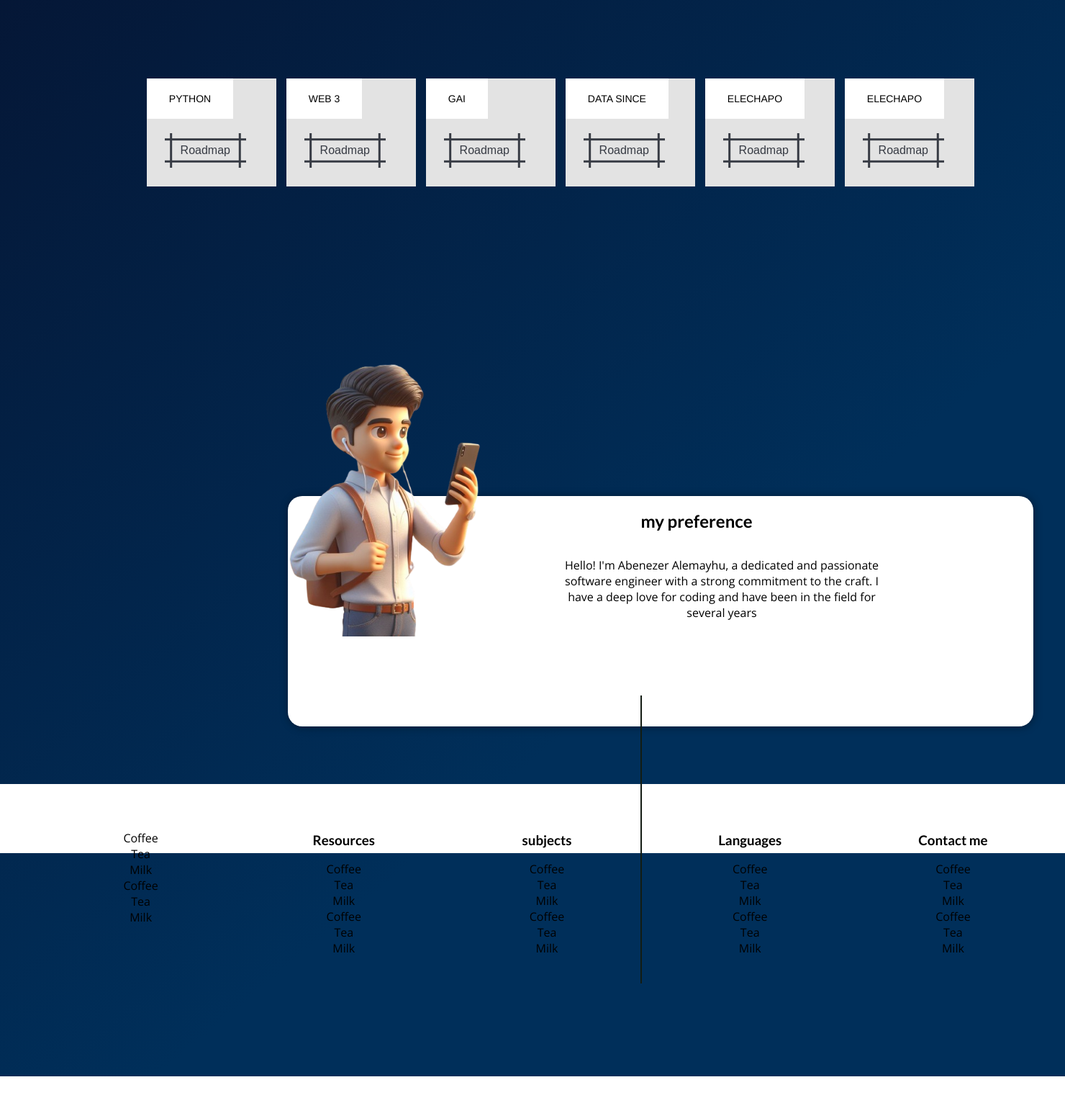
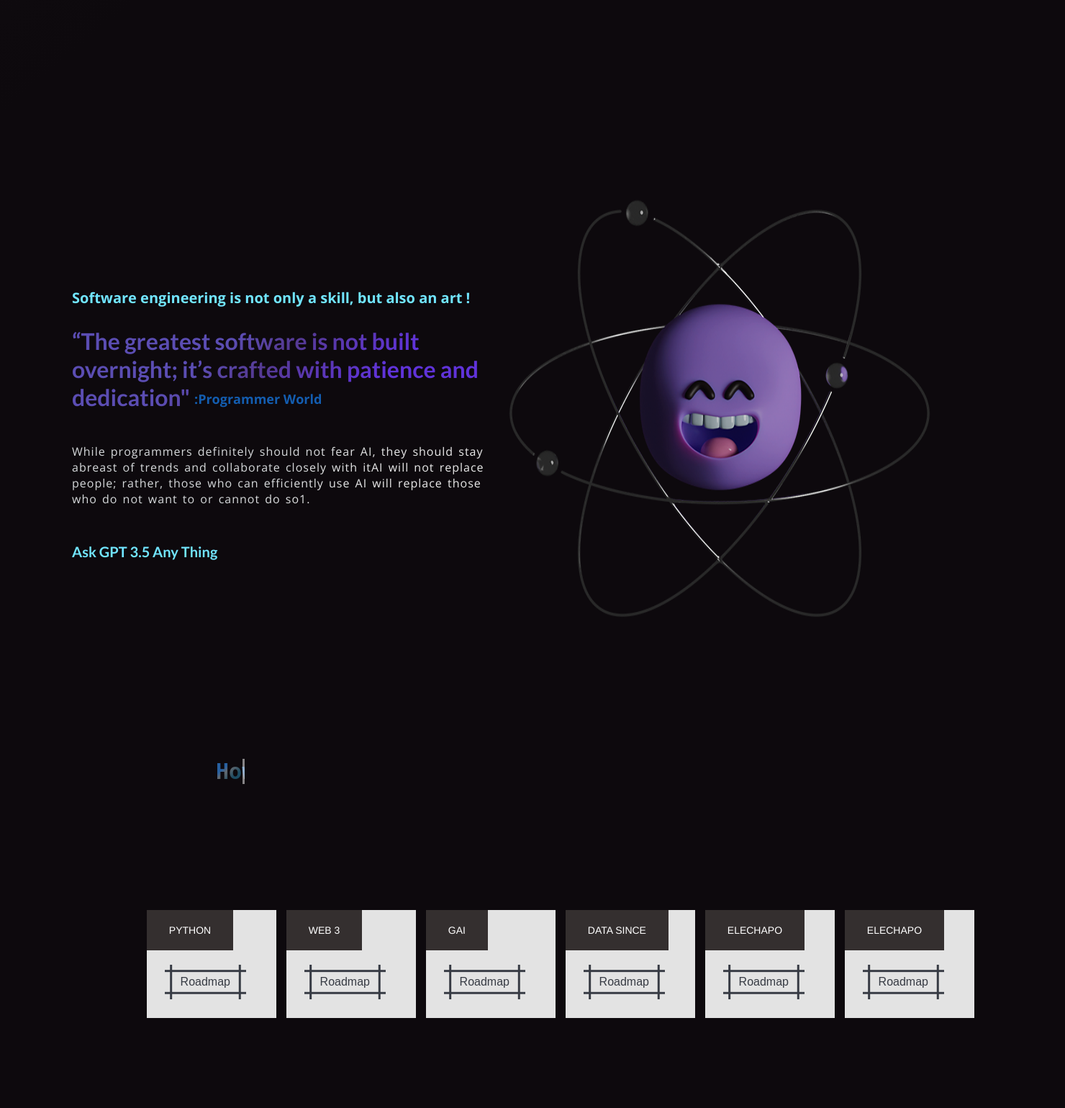
Before and after one commit to Abenezerjr/Blog_page, a Django app: page / in a window 1480 px wide. Shown: the part 2074-3613 px from the top of the page at 72% size. Before the commit the page ends 3569 px from the top, so only its background shows below. Run offline with Django 4.2, Linux system fonts and the light colour scheme; data comes from the database, SQL or seed files in the repository; both versions use the stored data as it was after the commit.

Commit message:
Refactor post-detail.css and app.css for improved layout and aesthetics

```diff
--- a/blog/static/blog/index.css
+++ b/blog/static/blog/index.css
@@ -1,12 +1,13 @@
 body {
-
-background: linear-gradient(140deg, rgba(8,7,31,1) 20%, rgba(0,47,90,1) 78%);
+background: rgb(19,15,19);
+background: linear-gradient(140deg, rgba(19,15,19,1) 30%, rgba(13,9,13,1) 46%);
   }
 
 #welcome {
   /*background: linear-gradient(to right top, #6305dd, #390281);*/
 
-  background: linear-gradient(90deg, rgba(14,12,46,1) 3%, rgba(21,40,93,1) 49%, rgba(18,61,120,1) 100%);
+  /*background: rgb(19,15,19);*/
+  background: linear-gradient(140deg, rgba(19,15,19,1) 30%, rgba(13,9,13,1) 46%);
   padding: 6rem 12%;
 }
 
@@ -21,9 +22,9 @@
   height: 10rem;
   object-fit: cover;
   object-position: top;
-  border: 5px solid white;
+  border: 5px solid #131212;
   border-radius: 12px;
-  background-color: #ffe1bf;
+  background-color: #131212;
   transform: rotateZ(-5deg);
   box-shadow: 0 2px 8px rgba(0, 0, 0, 0.25);
 }
@@ -39,20 +40,24 @@
 #welcome p {
   color: white;
   font-size: 1.5rem;
+    margin-top: 20px;
 }
 
 #latest-posts {
-  background-color: white;
-  padding: 2rem;
-  border-radius: 12px;
+/*background: rgb(19,15,19);*/
+/*background: linear-gradient(140deg, rgba(19,15,19,1) 30%, rgba(13,9,13,1) 46%);*/
+
+    padding: 2rem;
+  /*border-radius: 12px;*/
   width: 60rem;
-  margin: -6rem auto 2rem auto;
-
-  box-shadow: 1px 1px 12px rgba(0, 0, 0, 0.4);
+  margin: 6rem auto 2rem auto;
+  /*box-shadow: 1px 1px 12px rgba(0, 0, 0, 0.4);*/
 }
 
 #latest-posts h2 {
   text-align: center;
+    color: #4fbde7;
+
 }
 
 #latest-posts ul {
@@ -61,6 +66,12 @@
   padding: 0;
   display: flex;
   gap: 1rem;
+
+    backdrop-filter: blur(25px) saturate(200%);
+    -webkit-backdrop-filter: blur(25px) saturate(200%);
+    background-color: rgba(55, 55, 61, 1);
+    border-radius: 12px;
+    border: 1px solid rgba(255, 255, 255, 0.125);
 }
 
 #latest-posts li {
@@ -88,147 +99,10 @@
         opacity: 1;
     }
 }
-.FlexContainer {
-    display: flex;
-    flex-wrap: wrap;
-    justify-content: center;
-    align-items: center;
-    align-content: flex-start;
-    width: 80%;
-    /*background: linear-gradient(140deg, rgba(8,7,31,1) 20%, rgba(0,47,90,1) 78%);;*/
-    height: 50%;
-    overflow: auto;
-    flex-direction:row;
-    /*box-shadow: 1px 1px 12px rgba(0, 0, 0, 0.4);*/
-    /*border-radius: 20px;*/
-    margin-left: 200px;
-    margin-top: 200px;
-
-}
-
-.FlexContainer div {
-    width: 300px;
-    height: 350px;
-    margin: 20px;
-    background: rgb(235,235,243);
-    background: linear-gradient(140deg, rgba(235,235,243,1) 20%, rgba(224,226,228,1) 78%);
-    border-radius: 10px;
-    text-align: center;
-    border: #1a1525;
-    transition: all 0.2s ease;
-    max-height: 80%;
-    max-width: 80%;;
-}
-.FlexContainer div:hover,
-.FlexContainer div:active{
-        /*transform: scale(1.1);*/
-        /*background-color: #82858f;*/
-
-}
-
-#th{
-    margin-left: 700px;
-    margin-top: 60px;
-    height: 400px;
-    width: 400px;
-    max-width:70%;
-    max-height: 70%;
 
 
-}
 
 
-.FlexContainer2{
-     display: flex;
-    flex-wrap: wrap;
-    justify-content: center;
-    align-items: center;
-    align-content: flex-start;
-    width: 70%;
-    background-color: #ffffff;
-    height: 40vh;
-    overflow: auto;
-    flex-direction:row;
-    box-shadow: 1px 1px 12px rgba(0, 0, 0, 0.4);
-    border-radius: 20px;
-    margin-left: 70px;
-    margin-right: 1500px;
-    margin-top: -200px;
-
-}
-#th{
-    margin-left: 800px;
-    margin-top: 60px;
-    height: 400px;
-    width: 400px;
-    max-width:70%;
-    max-height: 70%;
-
-
-}
-
-.FlexContainer2 p{
-    margin-left: 20px;
-    margin-top: 50px;
-    text-align: inherit;
-    padding-right: 200px;
-
-    max-width: 70%;
-    max-height: 80%;
-
-}
-.FlexContainer2 h2{
-    text-align: center;
-    margin-top: 20px;
-}
-.FlexContainer2:hover,
-.FlexContainer2:active
-{
-    background-color: #1443d2;
-
-}
-.FlexContainer3{
-    display: flex;
-    flex-wrap: wrap;
-    justify-content: center;
-    align-items: center;
-    align-content: flex-start;
-    width: 70%;
-    background-color: #ffffff;
-    height: 40vh;
-    overflow: auto;
-    flex-direction:row;
-    box-shadow: 1px 1px 12px rgba(0, 0, 0, 0.4);
-    border-radius: 20px;
-    margin-left: 400px;
-    margin-right: 2000px;
-    margin-top: -200px;
-
-}
-.FlexContainer3 p{
-    margin-right: 100px;
-    text-align: center;
-    padding-left: 270px;
-    max-width: 70%;
-    max-height: 80%;
-
-}
-.FlexContainer3 h2{
-    margin-left: 100px;
-
-}
-
-#th2{
-    margin-right: 700px;
-    margin-top: 100px;
-    margin-left: 350px;
-    height: 400px;
-    width: 400px;
-    max-width:70%;
-    max-height: 70%;
-
-
-}
 .FlexContainer4 {
     display: flex;
     flex-wrap: wrap;
@@ -241,7 +115,7 @@
     max-height: 90vh;
     overflow: auto;
     flex-direction: row;
-    margin-top: 100px;
+    margin-top: 50px;
     margin-left: 150px;
 }
 
@@ -249,7 +123,7 @@
     width: 180px;
     height: 150px;
     margin: 7px;
-background: rgb(227,227,227);
+background: rgb(9, 8, 8);
 background: linear-gradient(140deg, rgba(227,227,227,1) 100%, rgba(158,187,216,1) 100%);
 }
 
@@ -258,10 +132,10 @@
 /* CSS */
 .button-48 {
   appearance: none;
-  background-color: #FFFFFF;
+  background-color: #342f2f;
   border-width: 0;
   box-sizing: border-box;
-  color: #000000;
+  color: #ffffff;
   /*cursor: pointer;*/
   display: inline-block;
   font-family: Clarkson,Helvetica,sans-serif;
@@ -289,7 +163,7 @@
 .button-48:before {
   animation: opacityFallbackOut .5s step-end forwards;
   backface-visibility: hidden;
-  background-color: #EBEBEB;
+  background-color: #9a8f8f;
   clip-path: polygon(-1% 0, 0 0, -25% 100%, -1% 100%);
   content: "";
   height: 100%;
@@ -318,7 +192,6 @@
   --b: 3px;   /* border thickness */
   --s: .45em; /* size of the corner */
   --color: #373B44;
-
   padding: calc(.5em + var(--s)) calc(.9em + var(--s));
   color: var(--color);
   --_p: var(--s);
@@ -329,9 +202,7 @@
   outline: var(--b) solid #0000;
   outline-offset: .6em;
   font-size: 16px;
-
   border: 0;
-
   user-select: none;
   -webkit-user-select: none;
   touch-action: manipulation;
@@ -349,73 +220,286 @@
   background: var(--color);
   color: #fff;
 }
-.parent {
-    display: grid;
-    grid-template-columns: repeat(5, 1fr);
-    grid-template-rows: repeat(5, 1fr);
-    grid-column-gap: 27px;
-    grid-row-gap: 0px;
-    margin-bottom: -200px;
+
+/*addd*/
+.container {
+  position: relative;
+  width: 1160px;
+  display: flex;
+  justify-content: center;
+  flex-wrap: wrap;
+  transform-style: preserve-3d;
+  perspective: 500px;
+  margin: auto;
+}
+.container .box {
+  position: relative;
+  width: 275px;
+  height: 275px;
+  background: #000;
+  transition: 0.5s;
+  transform-style: preserve-3d;
+  overflow: hidden;
+  margin-right: 15px;
+  margin-top: 45px;
+}
+.container:hover .box {
+  transform: rotateY(25deg);
+}
+.container .box:hover ~ .box {
+  transform: rotateY(-25deg);
+}
+.container .box:hover {
+  transform: rotateY(0deg) scale(1.25);
+  z-index: 1;
+  box-shadow: 0 25px 40px rgba(0,0,0,0.5);
+}
+.container .box .imgBx {
+  position: absolute;
+  top: 0;
+  left: 0;
+  width: 100%;
+  height: 100%;
+}
+.container .box .imgBx:before {
+  content: '';
+  position: absolute;
+  top: 0;
+  left: 0;
+  width: 100%;
+  height: 100%;
+  background: linear-gradient(180deg,#f00,#000);
+  z-index: 1;
+  opacity: 0;
+  transition: 0.5s;
+  mix-blend-mode: multiply;
+}
+.container .box:hover .imgBx:before {
+  opacity: 1;
+}
+.container .box .imgBx img {
+  position: absolute;
+  top: 0;
+  left: 0;
+  width: 100%;
+  height: 100%;
+  object-fit: cover;
+}
+.container .box .content {
+  position: absolute;
+  top: 0;
+  left: 0;
+  width: 100%;
+  height: 100%;
+  z-index: 1;
+  display: flex;
+  padding: 20px;
+  align-items: flex-end;
+  box-sizing: border-box;
+}
+.container .box .content h2 {
+  color: #fff;
+  transition: 0.5s;
+  text-transform: uppercase;
+  margin-bottom: 5px;
+  font-size: 20px;
+  transform: translateY(200px);
+  transition-delay: 0.3s;
+}
+.container .box:hover .content h2 {
+  transform: translateY(0px);
+}
+.container .box .content p {
+  color: #fff;
+  transition: 0.5s;
+  font-size: 14px;
+  transform: translateY(200px);
+  transition-delay: 0.4s;
+}
+.container .box:hover .content p {
+  transform: translateY(0px);
+}
+
+.gpt3 {
+    display: flex;
+    flex-wrap: wrap;
+    justify-content: center;
+    align-items: center;
+    align-content: center;
+    width: 95%;
+
+    height: 80vh;
+    margin-top: 200px;
+    /*overflow: auto;*/
+    flex-direction: row;
+}
+
+/*.gpt3 div {*/
+/*    width: 400px;*/
+/*    height: 400px;*/
+/*    margin: 50px;*/
+/*    max-width: 90%;*/
+
+
+
+#img2{
+    width: 600px;
+    height: 600px;
+    max-width: 90%;
+    margin-top: 10px;
+    display: flex;
+    justify-content: center;
+    margin-right: 500px;
+
+}
+.gpt3_content{
+    width: 600px;
+    height: 600px;
+    margin-left: 900px;
+    margin-top: -500px;
+
+}
+
+.gpt3_content h4{
+    color: #71E5FF;
+    font-size: 20px;
+}
+.gpt3_content h1{
+    font-size: 32px;
+      background: #539a8e;
+background: linear-gradient(to right, #2339af 0%, #c26e6c 100%);
+-webkit-background-clip: text;
+-webkit-text-fill-color: transparent;
+}
+
+.gpt3_content p{
+    color: white;
+    letter-spacing: 1px;
+    word-spacing: 2px;
+    font-size: 16px;
+}
+.gpt3_content h3{
+    color: #71E5FF;
+    font-size: 20px;
+    margin-top: 50px;
+    text-decoration: none;
+
+}
+#image2{
+    margin-top: 500px;
+}
+.learn{
+  color: white;
+  text-align: center;
+  margin-top: 150px;
+  font-size: 30px;
+    background: rgb(39,96,160);
+background: linear-gradient(140deg, rgba(39,96,160,1) 33%, rgba(99,105,111,1) 45%, rgba(28,75,98,1) 69%);
+-webkit-background-clip: text;
+-webkit-text-fill-color: transparent;
+    white-space: nowrap;
+      border-right: solid 3px rgba(0,255,0,.75);
+
+  overflow: hidden;
+  font-family: 'Source Code Pro', monospace;
+
+  color: rgba(255,255,255,.70);
+    max-width:100%;
+    margin-left: 300px;
+}
+
+
+/* Animation */
+.learn {
+  /*animation: animated-text 4s steps(29,end) infinite ,*/
+     animation: animated-text 6s steps(29,end) 2s 20 normal both,
+             animated-cursor 600ms steps(29,end) infinite;
+}
+
+/* text animation */
+
+@keyframes animated-text{
+  from{width: 0;}
+  to{width: 580px;}
+}
+
+/* cursor animations */
+
+@keyframes animated-cursor{
+  from{border-right-color: rgba(248, 248, 248, 0.75);}
+  to{border-right-color: transparent;}
+}
+.DSA {
+    display: flex;
+    flex-wrap: wrap;
+    justify-content: flex-start;
+    align-items: flex-start;
+    align-content: flex-start;
+    width: 95%;
+    height: 80vh;
+    margin-top: 200px;
+    flex-direction: row;
+}
+
+#img3{
+    width: 600px;
+    height: 600px;
+    max-width: 90%;
+    margin-top: 10px;
+    display: flex;
+    justify-content: center;
+    margin-left: 700px;
+
+}
+.DSA_content{
+    width: 600px;
+    height: 600px;
+    margin-left: 100px;
+    margin-top: -500px;
 
 
 }
 
-.div1 {
-    grid-area: 1 / 1 / 2 / 2;
-    margin-bottom: -200px;
+.DSA_content h4{
+    color: #71E5FF;
+    font-size: 20px;
+}
+.DSA_content h1{
+    font-size: 32px;
+background: rgb(91,77,179);
+background: linear-gradient(140deg, rgba(91,77,179,1) 33%, rgba(85,58,147,1) 45%, rgba(96,51,218,1) 69%);
+-webkit-background-clip: text;
+-webkit-text-fill-color: transparent;
+}
 
+.DSA_content p{
+    background: rgb(214,217,219);
+    background: linear-gradient(140deg, rgba(214,217,219,1) 46%, rgba(235,235,235,1) 69%);
+    letter-spacing: 1px;
+    word-spacing: 2px;
+    font-size: 16px;
+    margin-top: 50px;
+    -webkit-background-clip: text;
+-webkit-text-fill-color: transparent;
+}
+.DSA_content h3{
+    color: #71E5FF;
+    font-size: 20px;
+    margin-top: 50px;
+    text-decoration: none;
 
 }
-.div2 { grid-area: 1 / 2 / 2 / 3;
-    margin-bottom: -200px;
-
-}
-.div3 { grid-area: 1 / 3 / 2 / 4;
-    margin-bottom: -200px;
-
-}
-.div4 {
-    grid-area: 1 / 4 / 2 / 5;
-    margin-bottom: -200px;
-
-}
-.div5 { grid-area: 1 / 5 / 2 / 6;
-    margin-bottom: -200px;
-
-
+#image2 {
+    margin-top: 500px;
 }
 
-#about ul{
-    list-style-type: none;
-    margin-bottom: -200px;
+.DSA_content h5{
+
+    font-size: 18px;
+    margin-left: 170px;
+    margin-top: -50px;
+    background: rgb(19,93,176);
+background: linear-gradient(140deg, rgba(19,93,176,1) 46%, rgba(28,58,98,1) 69%);
+       -webkit-background-clip: text;
+-webkit-text-fill-color: transparent;
 }
-
- .vl {
-    border-left: 2px solid #131c13;
-    height: 400px;
-    position: absolute;
-    left: 50%;
-    margin-left: 150px;
-    top: 0px;
-     bottom: 0;
-     margin-top: 3040px;
-
-  }
-
-#about {
-  text-align: center;
-  padding: 3rem;
-  background-color: white;
-  margin-top: 5rem;
-  margin-bottom: 310px;
-
-}
-
-#about h2 {
-  font-size: 3rem;
-}
-
-#about p {
-  font-size: 1.5rem;
-  color: #353535;
-}
--- a/blog/templates/blog/index.html
+++ b/blog/templates/blog/index.html
@@ -16,14 +16,66 @@
 {#    <h1>Welcome to my blog</h1>#}
     <section id="welcome">
     <header>
-        <img src="{%static "blog/images/Abenezer.jpg"  %}" alt="Abenezer - the Autor of This Blog" />
-        <h2>Abenezer's Blog</h2>
+        <img src="{%static "blog/images/abeni.png"  %}" alt="Abenezer - the Autor of This Blog" />
+        <h2>𝙰𝚋𝚎𝚗𝚎𝚣𝚎𝚛'𝚜 𝙱𝚕𝚘𝚐</h2>
 
     </header>
-    <p>HI,I am Abenezer and I love to blog about tech and the world!</p>
+    <p>𝐻𝐼,𝐼 𝒶𝓂 𝒜𝒷𝑒𝓃𝑒𝓏𝑒𝓇 𝒶𝓃𝒹 𝐼 𝓁𝑜𝓋𝑒 𝓉𝑜 𝒷𝓁𝑜𝑔 𝒶𝒷𝑜𝓊𝓉 𝓉𝑒𝒸𝒽 𝒶𝓃𝒹 𝓉𝒽𝑒 𝓌𝑜𝓇𝓁𝒹!</p>
     </section>
-    <section id="latest-posts">
-    <h2>MY Latest Thoughts</h2>
+    <div class="container">
+  <div class="box">
+    <div class="imgBx">
+      <img src="{% static "blog/images/python1.jpg" %}">
+    </div>
+    <div class="content">
+      <div>
+        <h2>Image Title</h2>
+        <p>Lorem ipsum dolor sit amet consectetur adipisicing elit. Commodi accusamus molestias quidem iusto.
+        </p>
+      </div>
+    </div>
+  </div>
+  <div class="box">
+    <div class="imgBx">
+      <img src="{% static "blog/images/web3.0.jpg" %}">
+    </div>
+    <div class="content">
+      <div>
+        <h2>Image Title</h2>
+        <p>Lorem ipsum dolor sit amet consectetur adipisicing elit. Commodi accusamus molestias quidem iusto.
+        </p>
+      </div>
+    </div>
+  </div>
+  <div class="box">
+    <div class="imgBx">
+      <img src="{% static "blog/images/ai.png" %}">
+    </div>
+    <div class="content">
+      <div>
+        <h2>Image Title</h2>
+        <p>Lorem ipsum dolor sit amet consectetur adipisicing elit.
+            Commodi accusamus molestias quidem iusto.
+        </p>
+      </div>
+    </div>
+  </div>
+  <div class="box">
+    <div class="imgBx">
+      <img src="{% static "blog/images/possibility.png" %}">
+    </div>
+    <div class="content">
+      <div>
+        <h2>Image Title</h2>
+        <p>Lorem ipsum dolor sit amet consectetur adipisicing elit.
+            Commodi accusamus molestias quidem iusto.
+        </p>
+      </div>
+    </div>
+  </div>
+</div>
+    <section  id="latest-posts">
+    <h2>█▓▒▒░░░𝙼𝚢 𝙻𝚊𝚝𝚎𝚜𝚝 𝚃𝚑𝚘𝚞𝚐𝚑𝚝𝚜░░░▒▒▓█</h2>
     <ul>
         {% for post in posts %}
          {% include "blog/includes/post.html" %}
@@ -31,49 +83,44 @@
 
 
     </ul>
+    </section>
+    <div class="gpt3">
 
-    </section>
-    <section class='FlexContainer'>
-            <div>
-                <h2>pythonon</h2>
-                <p>Hello! I'm Abenezer Alemayhu, a dedicated
-                    and passionate software engineer with a
-                    strong commitment to the craft.
-                    I have a deep love for coding
-                    and have been in the field for several years</p>
-            </div>
-            <div><h2>pythonon</h2>
-                <p>Hello! I'm Abenezer Alemayhu, a dedicated
-                    and passionate software engineer with a
-                    strong commitment to the craft.
-                    I have a deep love for coding
-                    and have been in the field for several years</p></div>
-            <div><h2>pythonon</h2>
-                <p>Hello! I'm Abenezer Alemayhu, a dedicated
-                    and passionate software engineer with a
-                    strong commitment to the craft.
-                    I have a deep love for coding
-                    and have been in the field for several years</p></div>
-        </section>
+     <img id="img2" src="{% static 'blog/images/ai.png'%}" alt="">
+
+    <div class="gpt3_content">
+      <h4>should be worried by AI?</h4>
+      <h1 class="gradient_text">The possibilities are <br /> beyond your imagination</h1>
+      <p>While programmers definitely should not fear AI,
+          they should stay abreast of trends and collaborate
+          closely with itAI will not replace people; rather,
+          those who can efficiently use AI will replace
+          those who do not want to or cannot do so1.</p>
+      <h3> </h3>
+
+    </div>
+  </div>
+      <div class="DSA">
+
+     <img id="img3" src="{% static 'blog/images/dsa1.png'%}" alt="">
+
+    <div class="DSA_content">
+      <h4>Software engineering is not only a skill, but also an art !</h4>
+        <h1 class="gradient_text">“The greatest software is not built overnight; it’s crafted with patience and dedication"<h5>:Programmer World</h5></h1>
+      <p>While programmers definitely should not fear AI,
+          they should stay abreast of trends and collaborate
+          closely with itAI will not replace people; rather,
+          those who can efficiently use AI will replace
+          those who do not want to or cannot do so1.</p>
+      <h3>Ask GPT 3.5 Any Thing </h3>
+
+    </div>
+  </div>
+
+    <h3 class="learn"> How to Learn programing language ?</h3>
 
 
-            <img id="th" src="{% static "blog/images/th.png" %}" alt=""/>
 
-     <div class="FlexContainer2">
-         <h2>my preference</h2>
-
-                <p>Hello! I'm Abenezer Alemayhu, a dedicated
-                    and passionate software engineer with a
-                    strong commitment to the craft.
-                    I have a deep love for coding
-                    and have been in the field for several years
-                    Hello! I'm Abenezer Alemayhu, a dedicated
-                    and passionate software engineer with a
-                    strong commitment to the craft.
-                    I have a deep love for coding
-                    and have been in the field for several years
-                </p>
-     </div>
 
     <section class='FlexContainer4'>
             <div>
@@ -105,81 +152,9 @@
         </section>
 
 
-           <img id="th2" src="{% static "blog/images/th2.png" %}" alt=""/>
-
-
-    <div class="FlexContainer3">
-         <h2>my preference</h2>
-
-                <p>Hello! I'm Abenezer Alemayhu, a dedicated
-                    and passionate software engineer with a
-                    strong commitment to the craft.
-                    I have a deep love for coding
-                    and have been in the field for several years</p></div>
 
 
 
- <div id="about" >
-
-<div class="parent">
-    <div class="div1">
-        <ul>
-            <li>Coffee</li>
-            <li>Tea</li>
-            <li>Milk</li>
-            <li>Coffee</li>
-            <li>Tea</li>
-            <li>Milk</li>
-</ul>
-    </div>
-    <div class="div2">
-        <ul>
-            <h3>Resources</h3>
-            <li>Coffee</li>
-            <li>Tea</li>
-            <li>Milk</li>
-            <li>Coffee</li>
-            <li>Tea</li>
-            <li>Milk</li>
-</ul>
-    </div>
-    <div class="div3">
-        <ul>
-             <h3>subjects</h3>
-            <li>Coffee</li>
-            <li>Tea</li>
-            <li>Milk</li>
-            <li>Coffee</li>
-            <li>Tea</li>
-            <li>Milk</li>
-</ul>
-    </div>
 
 
-<div class="vl"></div>
-
-
-    <div class="div4">
-    <ul>
-         <h3>Languages</h3>
-        <li>Coffee</li>
-        <li>Tea</li>
-        <li>Milk</li>
-        <li>Coffee</li>
-        <li>Tea</li>
-        <li>Milk</li>
-</ul></div>
-    <div class="div5">
-    <ul>
-         <h3>Contact me</h3>
-        <li>Coffee</li>
-        <li>Tea</li>
-        <li>Milk</li>
-        <li>Coffee</li>
-        <li>Tea</li>
-        <li>Milk</li>
-        </ul>
-    </div>
-</div>
-</div>
 {% endblock %}
--- a/templates/base.html
+++ b/templates/base.html
@@ -11,7 +11,7 @@
 </head>
 <body>
  <header id="main-navigation">
-          <h1> <a href="{% url "starting_page" %}">Abenezer Blog</a></h1>
+          <h1> <a href="{% url "starting_page" %}">𝓐𝓫𝓮𝓷𝓮𝔃𝓮𝓻 𝓑𝓵𝓸𝓰</a></h1>
       <nav>
            <a href="{% url "posts-page" %}">All Posts</a>
            <a href="{% url "read-later" %}">Stored posts</a>
```
Also changed, not shown: blog/static/blog/images/abeni.png (added), blog/static/blog/images/dsa.png (added), blog/static/blog/images/dsa1.png (added), blog/static/blog/images/python.jpg (added), blog/static/blog/images/python1.jpg (added), blog/static/blog/images/th.png (deleted), blog/static/blog/images/th2.png (deleted), blog/static/blog/images/web.jpg (added), blog/static/blog/images/web3.0.jpg (added), blog/static/blog/images/web3.jpg (added), db.sqlite3, 3 other files.
